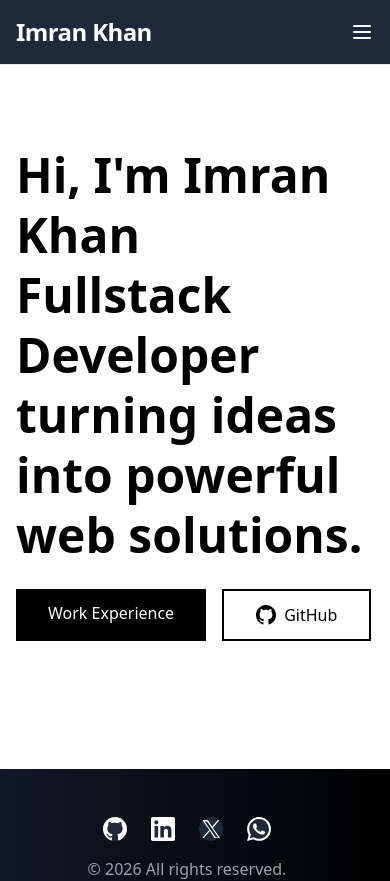
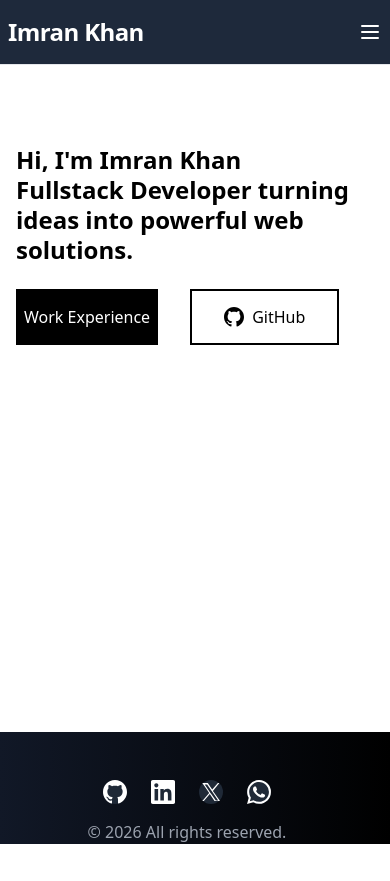
Before and after one commit to code-simple/code-simple.github.io, a React (Create React App) app: page / in a window 390 px wide. After the commit the page ends 844 px from the top, so only its background shows below. Built offline with nearby package versions, Linux system fonts and the light colour scheme.

Commit message:
minor changes

```diff
--- a/src/components/Navbar.jsx
+++ b/src/components/Navbar.jsx
@@ -15,7 +15,7 @@ const Navbar = () => {
   return (
     <>
       <nav className="sticky top-0 z-50 bg-slate-800 border-b border-gray-200">
-        <div className="max-w-7xl mx-auto px-4 sm:px-6 lg:px-8">
+        <div className="max-w-7xl mx-auto px-2 sm:px-0 ">
           <div className="flex justify-between h-16">
             {/* Logo */}
             <div className="flex items-center">
--- a/src/components/sections/Home.jsx
+++ b/src/components/sections/Home.jsx
@@ -9,17 +9,17 @@ const Home = () => {
         <div className="max-w-7xl mx-auto">
           <div className="flex flex-col lg:flex-row items-center justify-between gap-12">
             <div className="lg:w-1/2">
-              <h1 className="text-5xl md:text-4xl font-bold mb-6 leading-tight">
+              <h1 className="text-2xl sm:text-5xl md:text-4xl font-bold mb-6 leading-tight ">
                 <span className="block">Hi, I'm Imran Khan</span>
                 <span className="block">
                   Fullstack Developer turning ideas into powerful web solutions.
                 </span>
               </h1>
 
-              <div className="flex flex-wrap gap-4">
+              <div className="flex flex-wrap gap-8 sm:gap-4">
                 <Link
                   to="/experience"
-                  className="px-8 py-3 bg-black text-white font-medium hover:bg-gray-800 transition-colors"
+                  className="py-4 px-2 bg-black text-white font-medium hover:bg-gray-800 transition-colors"
                 >
                   Work Experience
                 </Link>
```
